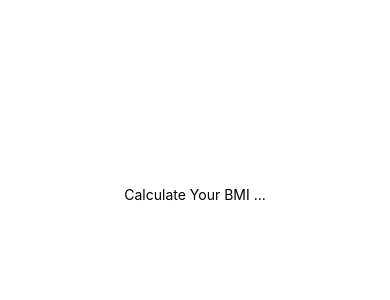
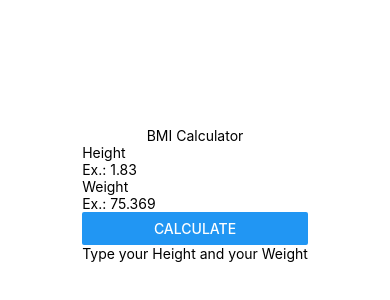
Before and after one commit to Matheus-O-Silva/Calculate-Your-BMI---React-Native, a React Native app: screen / in a window 390 px wide. Shown: the part 228-528 px from the top of the page. Built offline with nearby package versions, Linux system fonts and the light colour scheme.

Commit message:
App  BMI Calculator

```diff
--- a/App.js
+++ b/App.js
@@ -1,11 +1,14 @@
 import React from "react";
 import { StyleSheet, View } from "react-native";
 import Title from "./src/components/Title";
+import Main from "./src/components/Main";
+import Form from "./src/components/Form";
 
 export default function App() {
   return (
     <View style={styles.container}>
       <Title />
+      <Main/>
     </View>
   );
 }
--- /dev/null
+++ b/src/components/Form/index.js
@@ -0,0 +1,10 @@
+import React from "react";
+import { View} from "react-native";
+
+export default function Main() {
+  return (
+    <View >
+
+    </View>
+  );
+}
--- /dev/null
+++ b/src/components/Main/index.js
@@ -0,0 +1,55 @@
+import React, {useState} from "react";
+import { View, Text, TextInput, Button} from "react-native";
+import ResultImc from "../ResultImc";
+
+export default function Form() {
+
+  const[height, setHeight]            = useState(null)
+  const[weight, setWeight]            = useState(null)
+  const[messageImc, setMessageImc]    = useState("Type your Height and your Weight")
+  const[imc, setImc]                  = useState(null)
+  const[TextButton, setTextButton]    = useState("Calculate")
+
+  function imcCalculator(){
+      return setImc((weight/(height*height)).toFixed(2))
+  }
+
+    function validationImc(){
+        if(weight != null&& height != null){
+            imcCalculator()
+            setHeight(null)
+            setWeight(null)
+            setMessageImc("Your BMI is:")
+            setTextButton("Calculate again")
+            return
+        }
+        setImc(null)
+        setTextButton("calculate")
+        setMessageImc("Type your Height and your Weight")
+    }
+
+  return (
+    <View>
+        <View>
+            <Text>Height</Text>
+            <TextInput
+            onChangeText={setHeight}
+            value={height}
+            placeholder="Ex.: 1.83" keyboardType="numeric"
+            />
+
+            <Text>Weight</Text>
+            <TextInput
+            onChangeText={setWeight}
+            value={weight}
+            placeholder="Ex.: 75.369" keyboardType="numeric"
+            />
+
+            <Button
+            onPress={() => validationImc()}
+            title={TextButton} />
+        </View>
+        <ResultImc messageResultImc={messageImc} resultImc={imc} />
+    </View>
+  );
+}
--- /dev/null
+++ b/src/components/ResultImc/index.js
@@ -0,0 +1,11 @@
+import React from "react";
+import { View, Text } from "react-native";
+
+export default function ResultImc(props) {
+  return (
+    <View >
+      <Text>{props.messageResultImc}</Text>
+      <Text>{props.resultImc}</Text>
+    </View>
+  );
+}
--- a/src/components/Title/index.js
+++ b/src/components/Title/index.js
@@ -4,7 +4,7 @@ import { View, Text } from "react-native";
 export default function Title() {
   return (
     <View >
-      <Text>Calculate Your BMI ...</Text>
+      <Text>BMI Calculator</Text>
     </View>
   );
 }
```
